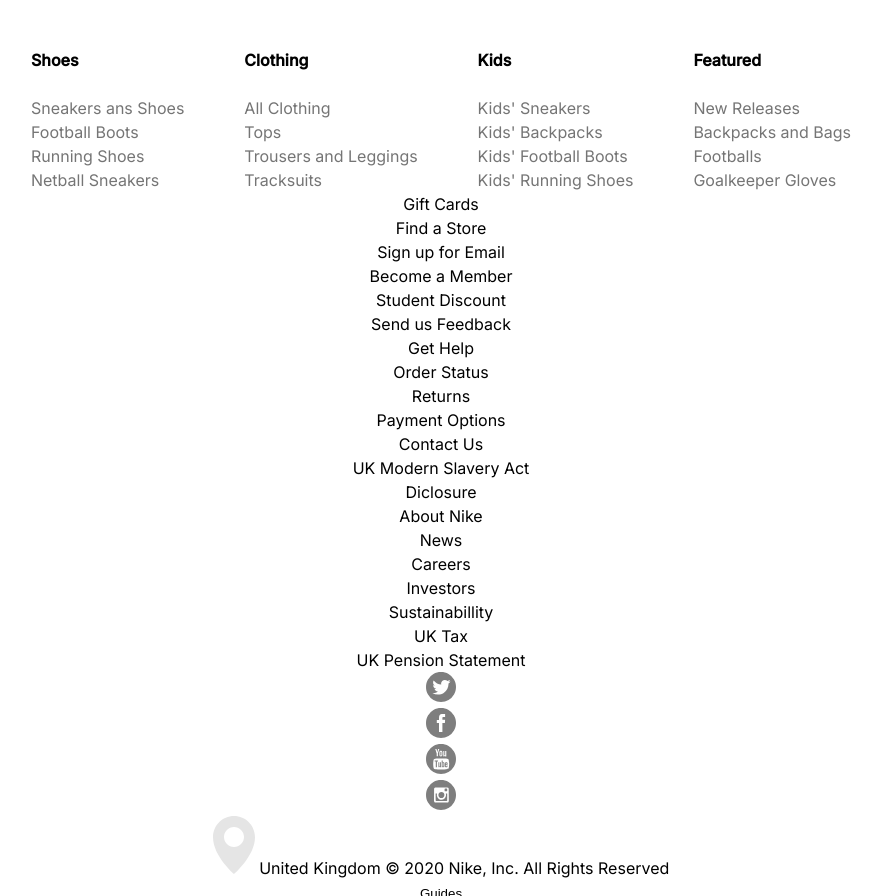
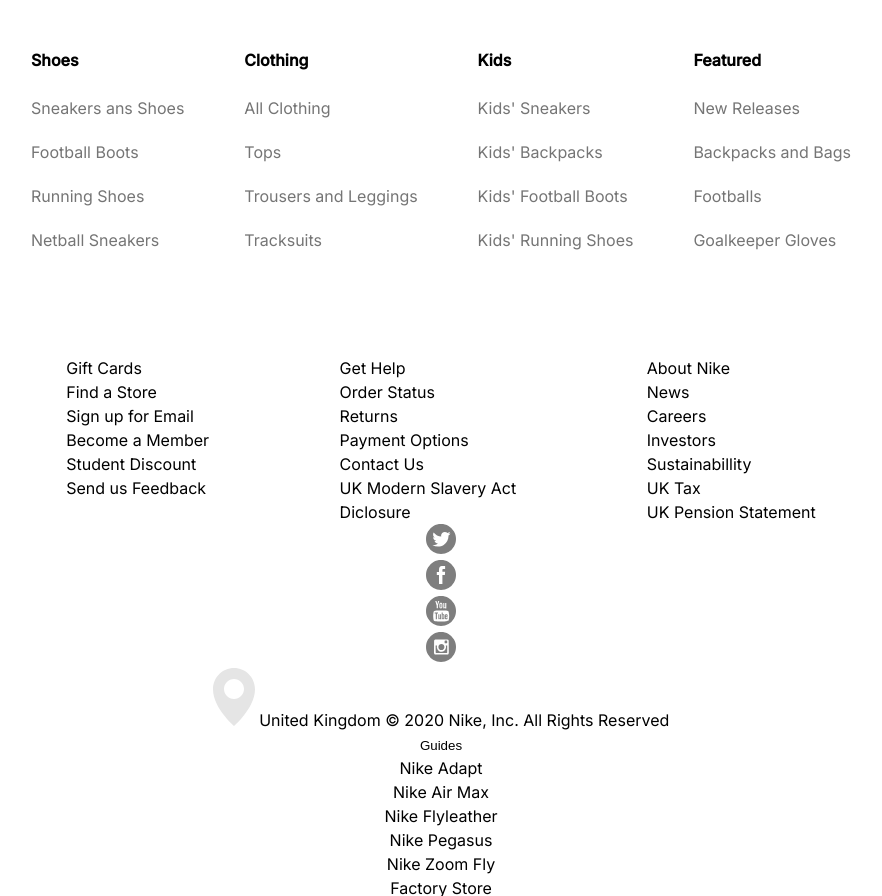
Before and after one commit to youngrongoh/nikeClone, a plain HTML site: page index.html in a window 1280 px wide. Shown: the part 4620-5516 px from the top of the page, without its empty margins (199-1081 px from the left). Drawn offline with Linux system fonts and the light colour scheme; a web font is replaced by a local one.

Commit message:
CSS: Table menu & Done main contents

```diff
--- a/index.html
+++ b/index.html
@@ -463,7 +463,7 @@
   </main>
   <footer id="footer">
     <section id="service-links">
-      <div class="lists">
+      <div class="sl__lists table">
         <ul class="lists__list">
           <li class="lists__item">
             <a href="#" class="lists__name large">Gift Cards</a>
@@ -531,7 +531,7 @@
           </li>
         </ul>
       </div>
-      <div class="social">
+      <div class="sl__social">
         <ul class="social__list">
           <li class="social__item">
             <a href="#">
--- a/styles/index.css
+++ b/styles/index.css
@@ -1,5 +1,6 @@
 @import url('header.css');
 @import url('main.css');
+@import url('footer.css');
 
 :root {
   /* Font Size */
--- a/styles/main.css
+++ b/styles/main.css
@@ -1,5 +1,6 @@
 #contents {
   margin: 0 auto;
+  margin-bottom: 20px;
 }
 
 .section-title {
@@ -260,6 +261,10 @@
   color: var(--color-grey-dark);
 }
 
+.table__item {
+  margin-bottom: 20px;
+}
+
 .table__hidden {
   display: none;
 }
```
